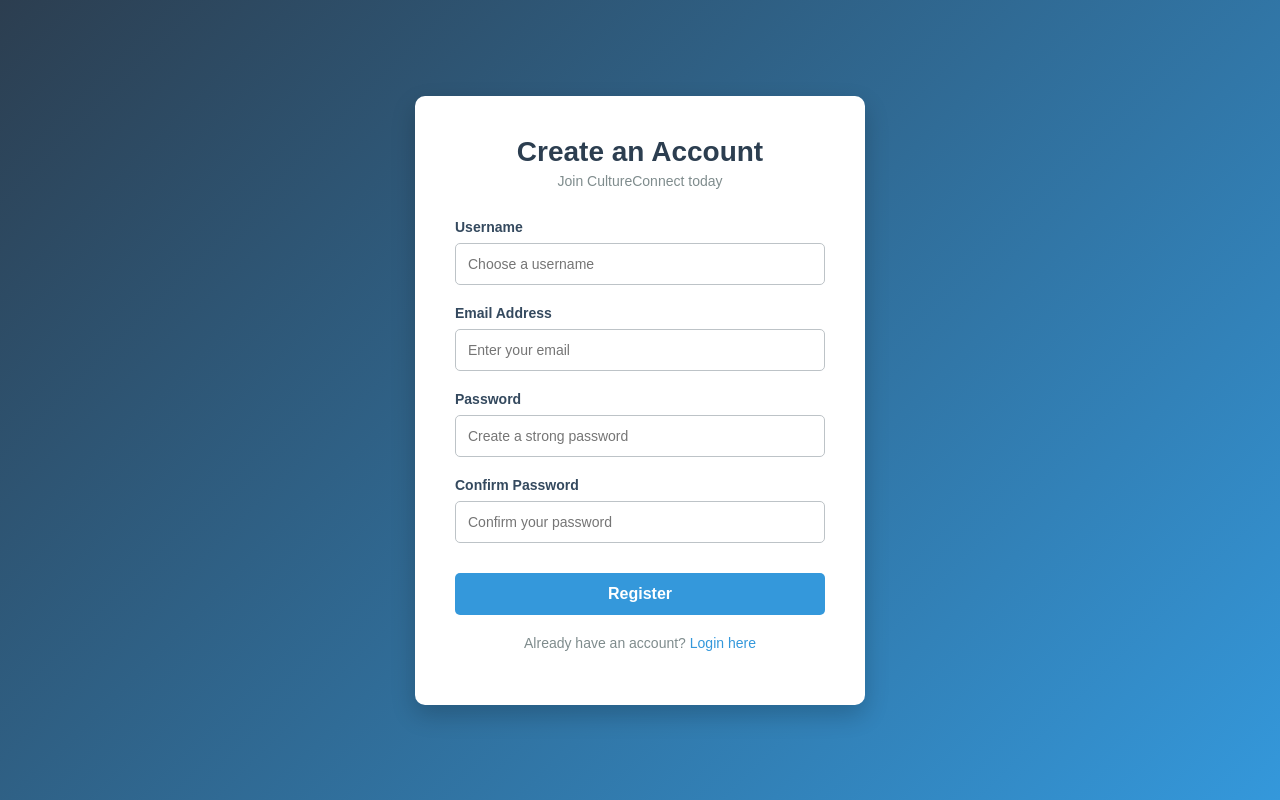
After one commit to DiluShaN0314/cultureconnect, a PHP site: page /views/auth/register.php in a window 1280 px wide. The commit adds this page. Run offline with PHP 8.4, Linux system fonts and the light colour scheme.

Commit message:
user authentication
create login, register and logout php files and connect them with database

```diff
--- a/router.php
+++ b/router.php
@@ -16,10 +16,10 @@ error_log("Parsed Request Path: $requestPath");
 // Route mapping
 $routes = [
     '' => "views/user/dashboard.php",
-    /*'login' => 'views/auth/login.php',
+    'login' => 'views/auth/login.php',
     'register' => 'views/auth/register.php',
     'logout' => 'views/auth/logout.php',
-    'admin-dashboard' => "views/admin/dashboard.php",
+    /*'admin-dashboard' => "views/admin/dashboard.php",
     'user-dashboard' => "views/user/dashboard.php",*/
     'products' => 'views/products/index.php',
     'products/add' => 'views/products/add_product.php',
--- /dev/null
+++ b/views/auth/register.php
@@ -0,0 +1,233 @@
+<?php
+if (session_status() === PHP_SESSION_NONE) {
+    session_start();
+}
+
+$error = '';
+$success = '';
+
+if ($_SERVER['REQUEST_METHOD'] === 'POST') {
+    require_once $_SERVER['DOCUMENT_ROOT'] . '/cultureconnect/config/database.php';
+
+    $name = trim($_POST['username'] ?? '');
+    $email = trim($_POST['email'] ?? '');
+    $password = $_POST['password'] ?? '';
+    $confirm_password = $_POST['confirm_password'] ?? '';
+
+    if (empty($name) || empty($email) || empty($password)) {
+        $error = "Please fill in all required fields.";
+    } elseif ($password !== $confirm_password) {
+        $error = "Passwords do not match.";
+    } else {
+        try {
+            $database = new Database();
+            $conn = $database->getConnection();
+
+            // Check if email already exists
+            $stmt = $conn->prepare("SELECT id FROM users WHERE email = :email");
+            $stmt->bindParam(':email', $email);
+            $stmt->execute();
+
+            if ($stmt->rowCount() > 0) {
+                $error = "Email is already registered.";
+            } else {
+                // Insert user
+                $sql = "INSERT INTO users (name, email, password) VALUES (:name, :email, :password)";
+                $stmt = $conn->prepare($sql);
+
+                $hashed_password = password_hash($password, PASSWORD_DEFAULT);
+                $stmt->bindParam(':name', $name);
+                $stmt->bindParam(':email', $email);
+                $stmt->bindParam(':password', $hashed_password);
+
+                if ($stmt->execute()) {
+                    $success = "Registration successful! You can now login.";
+                } else {
+                    $error = "Something went wrong. Please try again.";
+                }
+            }
+        } catch (PDOException $e) {
+            $error = "Database Error: " . $e->getMessage();
+        }
+    }
+}
+?>
+<!DOCTYPE html>
+<html lang="en">
+<head>
+    <meta charset="UTF-8">
+    <meta name="viewport" content="width=device-width, initial-scale=1.0">
+    <title>Register - CultureConnect</title>
+    <style>
+        body {
+            margin: 0;
+            padding: 0;
+            font-family: Arial, Helvetica, sans-serif;
+            background: linear-gradient(135deg, #2c3e50 0%, #3498db 100%);
+            display: flex;
+            justify-content: center;
+            align-items: center;
+            min-height: 100vh;
+        }
+
+        .register-container {
+            background-color: #ffffff;
+            padding: 40px;
+            border-radius: 10px;
+            box-shadow: 0 10px 25px rgba(0, 0, 0, 0.2);
+            width: 100%;
+            max-width: 450px;
+            box-sizing: border-box;
+            margin: 20px;
+        }
+
+        .register-header {
+            text-align: center;
+            margin-bottom: 30px;
+        }
+
+        .register-header h2 {
+            margin: 0;
+            color: #2c3e50;
+            font-size: 28px;
+        }
+
+        .register-header p {
+            color: #7f8c8d;
+            margin-top: 5px;
+            font-size: 14px;
+        }
+
+        .form-group {
+            margin-bottom: 20px;
+        }
+
+        .form-group label {
+            display: block;
+            margin-bottom: 8px;
+            color: #34495e;
+            font-weight: bold;
+            font-size: 14px;
+        }
+
+        .form-group input {
+            width: 100%;
+            padding: 12px;
+            border: 1px solid #bdc3c7;
+            border-radius: 5px;
+            box-sizing: border-box;
+            font-size: 14px;
+            transition: border-color 0.3s ease;
+        }
+
+        .form-group input:focus {
+            outline: none;
+            border-color: #3498db;
+        }
+
+        .btn-register {
+            width: 100%;
+            padding: 12px;
+            background-color: #3498db;
+            color: white;
+            border: none;
+            border-radius: 5px;
+            font-size: 16px;
+            font-weight: bold;
+            cursor: pointer;
+            transition: background-color 0.3s ease;
+            margin-top: 10px;
+        }
+
+        .btn-register:hover {
+            background-color: #2980b9;
+        }
+
+        .register-footer {
+            text-align: center;
+            margin-top: 20px;
+            font-size: 14px;
+            color: #7f8c8d;
+        }
+
+        .register-footer a {
+            color: #3498db;
+            text-decoration: none;
+        }
+
+        .register-footer a:hover {
+            text-decoration: underline;
+        }
+
+        .error-message {
+            color: #e74c3c;
+            background-color: #fadbd8;
+            padding: 10px;
+            border-radius: 5px;
+            margin-bottom: 20px;
+            font-size: 14px;
+            text-align: center;
+        }
+
+        .success-message {
+            color: #27ae60;
+            background-color: #d5f5e3;
+            padding: 10px;
+            border-radius: 5px;
+            margin-bottom: 20px;
+            font-size: 14px;
+            text-align: center;
+        }
+    </style>
+</head>
+<body>
+
+    <div class="register-container">
+        <div class="register-header">
+            <h2>Create an Account</h2>
+            <p>Join CultureConnect today</p>
+        </div>
+
+        <?php if(isset($error) && !empty($error)): ?>
+            <div class="error-message">
+                <?php echo htmlspecialchars($error); ?>
+            </div>
+        <?php endif; ?>
+
+        <?php if(isset($success) && !empty($success)): ?>
+            <div class="success-message">
+                <?php echo htmlspecialchars($success); ?>
+            </div>
+        <?php endif; ?>
+
+        <form action="/cultureconnect/register" method="POST">
+            <div class="form-group">
+                <label for="username">Username</label>
+                <input type="text" id="username" name="username" placeholder="Choose a username" required>
+            </div>
+
+            <div class="form-group">
+                <label for="email">Email Address</label>
+                <input type="email" id="email" name="email" placeholder="Enter your email" required>
+            </div>
+
+            <div class="form-group">
+                <label for="password">Password</label>
+                <input type="password" id="password" name="password" placeholder="Create a strong password" required>
+            </div>
+
+            <div class="form-group">
+                <label for="confirm_password">Confirm Password</label>
+                <input type="password" id="confirm_password" name="confirm_password" placeholder="Confirm your password" required>
+            </div>
+
+            <button type="submit" class="btn-register">Register</button>
+        </form>
+
+        <div class="register-footer">
+            <p>Already have an account? <a href="/cultureconnect/login">Login here</a></p>
+        </div>
+    </div>
+
+</body>
+</html>
```
Also changed, not shown: views/auth/login.php (added, +198 -0 lines), views/auth/logout.php (added, +24 -0 lines).
